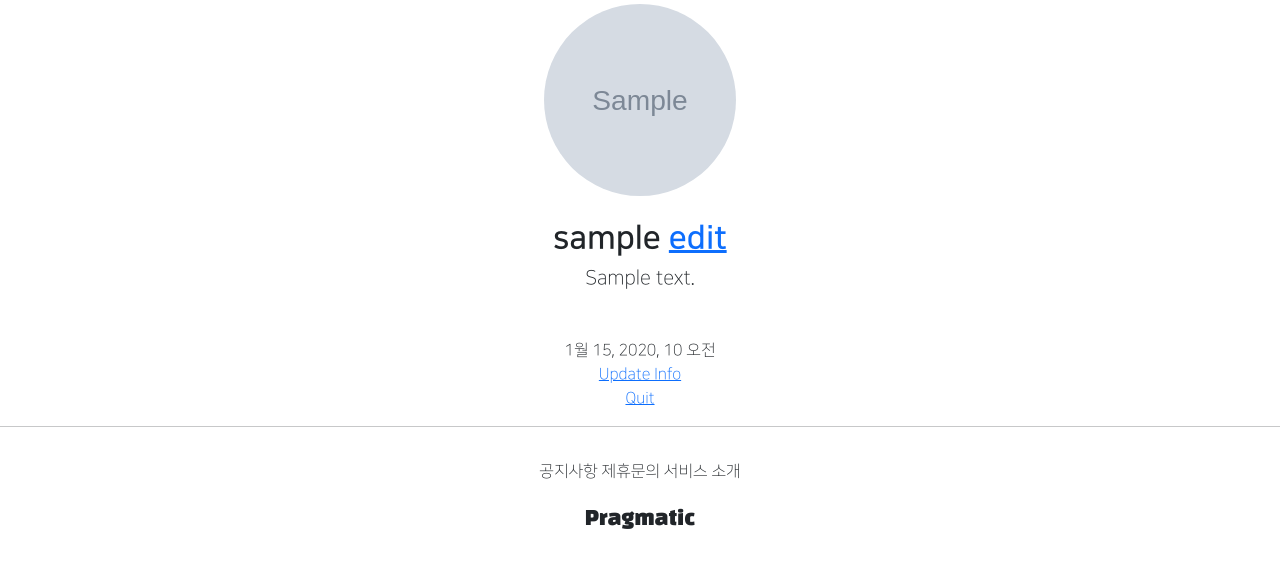
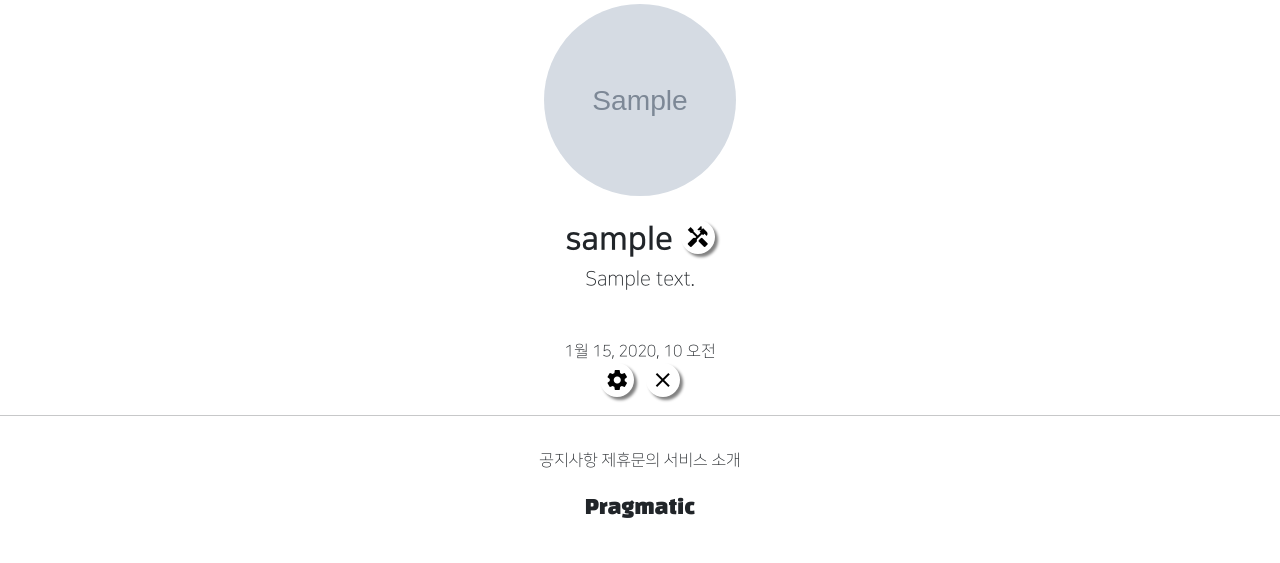
Before and after one commit to 21nkyu/gis_1ban_1-master, a Django app: page /accounts/detail/1 in a window 1280 px wide. Shown: the part 237-800 px from the top of the page. Run offline with Django 3.2, Linux system fonts and the light colour scheme; a user stored in the database is signed in; tables that the repository leaves empty hold one stand-in row (values such as "Sample post"); grey boxes marked "Sample" are stand-in pictures; parts of the project's set-up code (start-up, migrations or seed data) failed here and were passed over; some libraries are stand-ins or nearby versions.

Commit message:
20210729 001
st wrong..

```diff
--- a/accountapp/templates/accountapp/detail.html
+++ b/accountapp/templates/accountapp/detail.html
@@ -11,8 +11,9 @@
                 <h2 class="NNS_B">
                     {{ target_user.profile.nickname }}
                         {% if user == target_user %}
-                            <a href="{% url 'profileapp:update' pk=target_user.profile.pk %}">
-                                edit
+                            <a href="{% url 'profileapp:update' pk=target_user.profile.pk %}"
+                            class="material-icons round_button">
+                                handyman
                             </a>
                         {% endif %}
                 </h2>
@@ -32,13 +33,14 @@
         {% if user == target_user %}
 
         <div>
-            <a href="{% url 'accountapp:update' pk=target_user.pk %}">
-                    Update Info
+            <a href="{% url 'accountapp:update' pk=target_user.pk %}"
+            class="material-icons round_button mx-1">
+                settings
             </a>{# 나의정보수정페이지 이기 때문에 user의 plk #}
-        </div>
-        <div>
-            <a href="{% url 'accountapp:delete' pk=target_user.pk %}">
-                Quit
+
+            <a href="{% url 'accountapp:delete' pk=target_user.pk %}"
+            class="material-icons round_button mx-1">
+                close
             </a>{# 나의정보수정페이지 이기 때문에 user의 plk #}
         </div>
         {% endif %}
--- a/ik_1ban_1/settings.py
+++ b/ik_1ban_1/settings.py
@@ -56,6 +56,7 @@ INSTALLED_APPS = [
     'bootstrap4',
     'accountapp',
     'profileapp',
+    'articleapp',
 
 ]
 
--- a/ik_1ban_1/urls.py
+++ b/ik_1ban_1/urls.py
@@ -22,5 +22,6 @@ urlpatterns = [
     path('admin/', admin.site.urls),
     path('accounts/', include('accountapp.urls')),
     path('profiles/', include('profileapp.urls')), #http 12903810293/profile/urls
+    path('articles/', include('articleapp.urls')),
 
 ] + static(settings.MEDIA_URL, document_root=settings.MEDIA_ROOT)  #파일경로 이기 때문에 별도로 설정 개발환경에서 미디어를 이용할 수 있음
--- a/static/base.css
+++ b/static/base.css
@@ -32,3 +32,13 @@
 .NNS_B {
     font-family: 'NanumSquareB', cursive;
 }
+
+.round_button{
+    color: black;
+    text-decoration: none;
+    box-shadow: 3px 3px 3px gray;
+    border-radius: 30rem;
+    padding: 0.3rem;
+}
+
+.round_button:hover
--- a/templates/head.html
+++ b/templates/head.html
@@ -14,6 +14,11 @@
 
     {#  DEFAULT CSS LINK  #}
     <link rel="stylesheet" type="text/css" href="{% static 'base.css'%}">
+    {#    MATERIAL ICONS LINK #}
+    <link href="https://fonts.googleapis.com/css2?family=Material+Icons"
+      rel="stylesheet">
+
+
 
     <style>
         @font-face {
```
